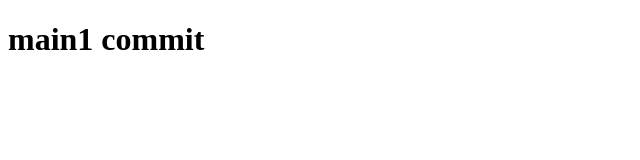
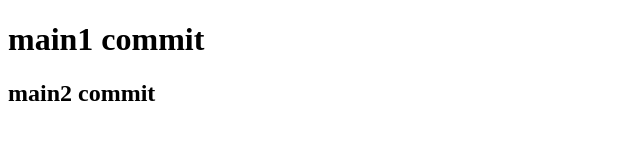
Before and after one commit to Dunkervolt/MERN_AT_COLLEGE, a plain HTML site: page index.html in a window 1280 px wide. Shown: the whole page, without its empty margins (0-640 px from the left). Drawn offline with Linux system fonts and the light colour scheme.

Commit message:
main2 commit

```diff
--- a/index.html
+++ b/index.html
@@ -7,5 +7,6 @@
 </head>
 <body>
     <h1>main1 commit</h1>
+    <h2>main2 commit</h2>
 </body>
 </html>
```
